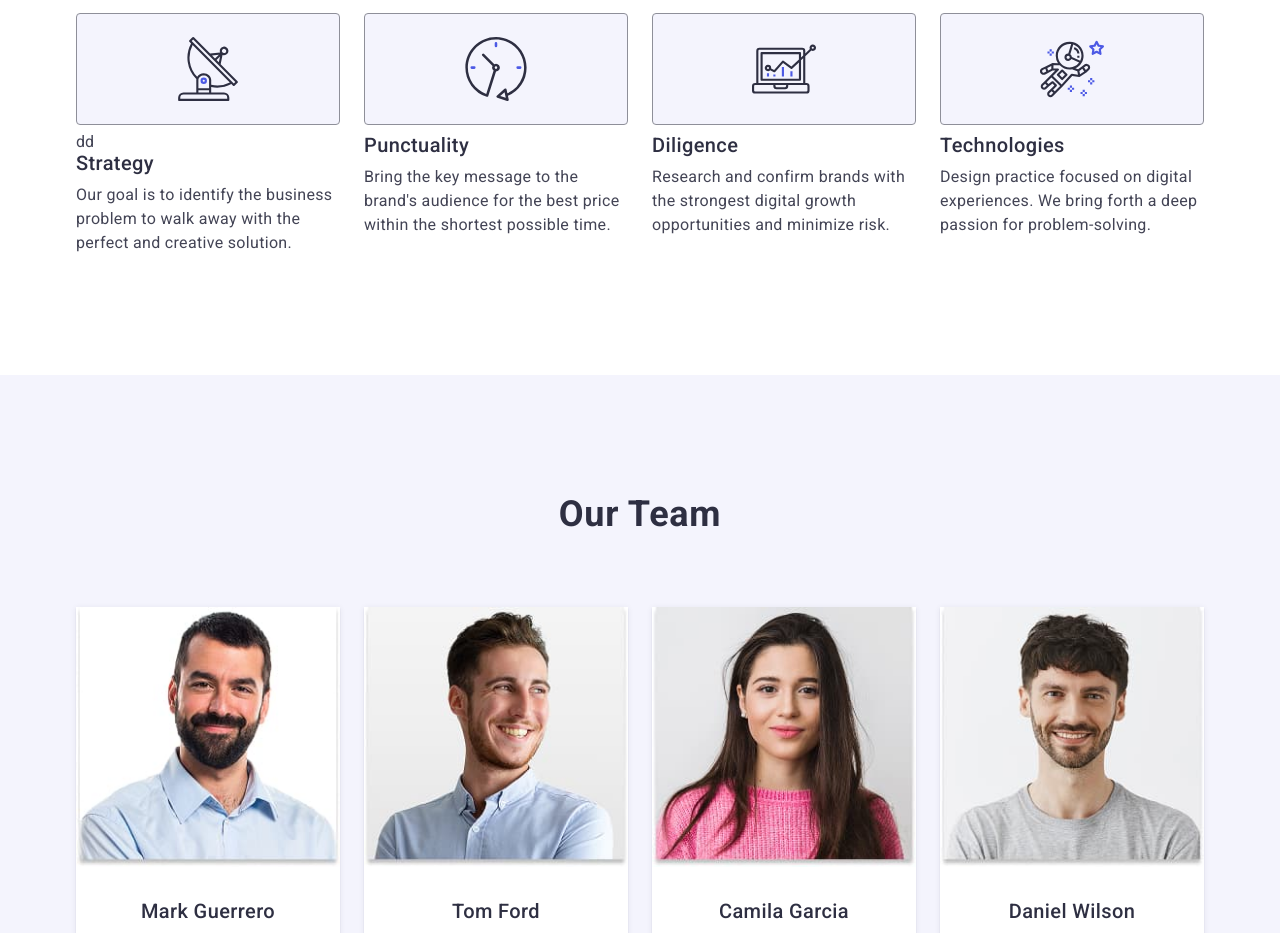
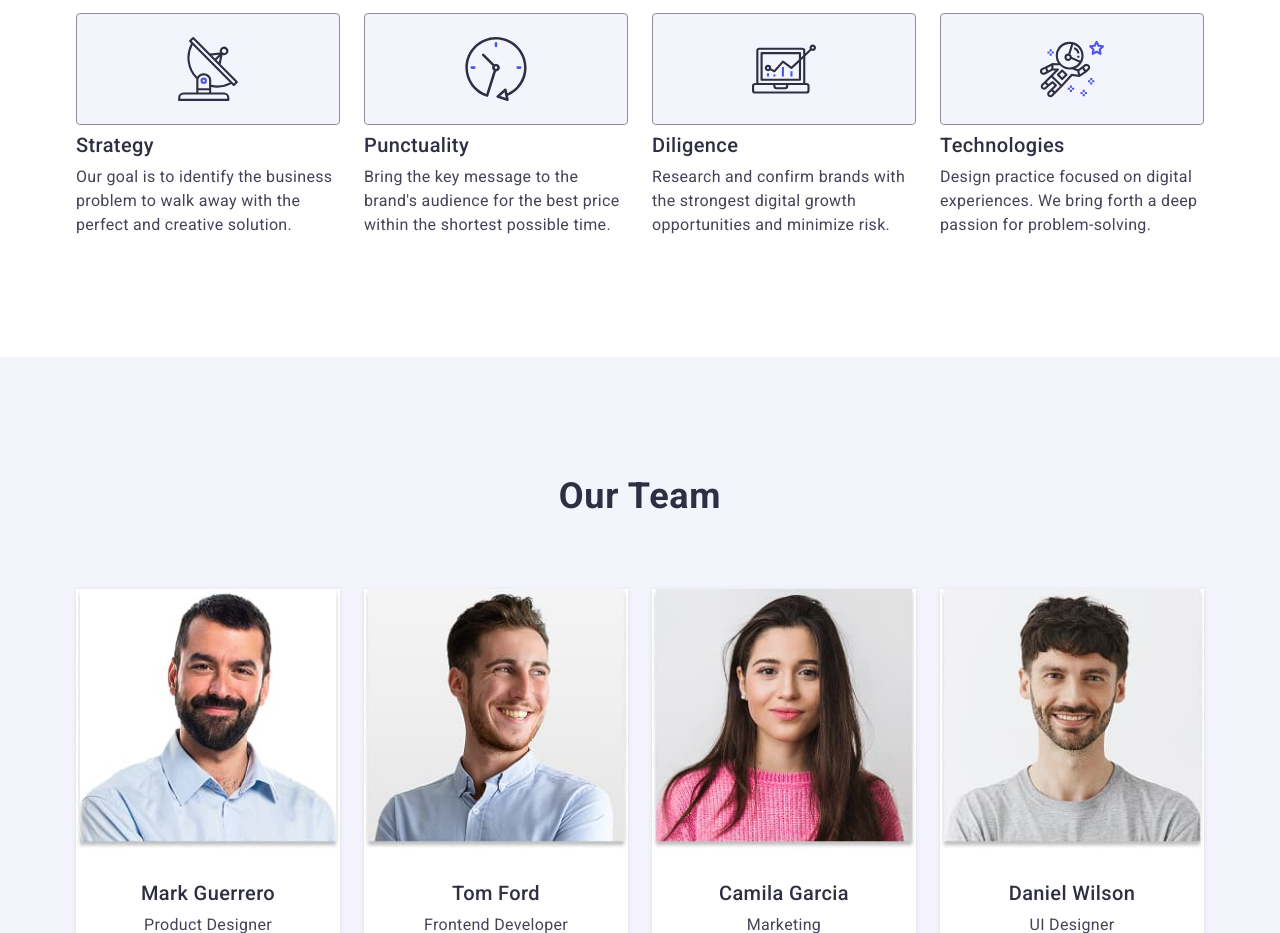
Before and after one commit to yanakhovbosha/goit-markup-hw-06, a plain HTML site: page index.html in a window 1280 px wide. Shown: the part 780-1713 px from the top of the page. Drawn offline with nearby package versions, Linux system fonts and the light colour scheme.

Commit message:
add initial files

```diff
--- a/index.html
+++ b/index.html
@@ -174,7 +174,6 @@
           </ul>
           <ul class="section-one-list">
             <li class="section-one-list-item">
-              dd
               <h3 class="section-one-item-title">Strategy</h3>
               <p class="section-one-item-text">
                 Our goal is to identify the business problem to walk away with
```
